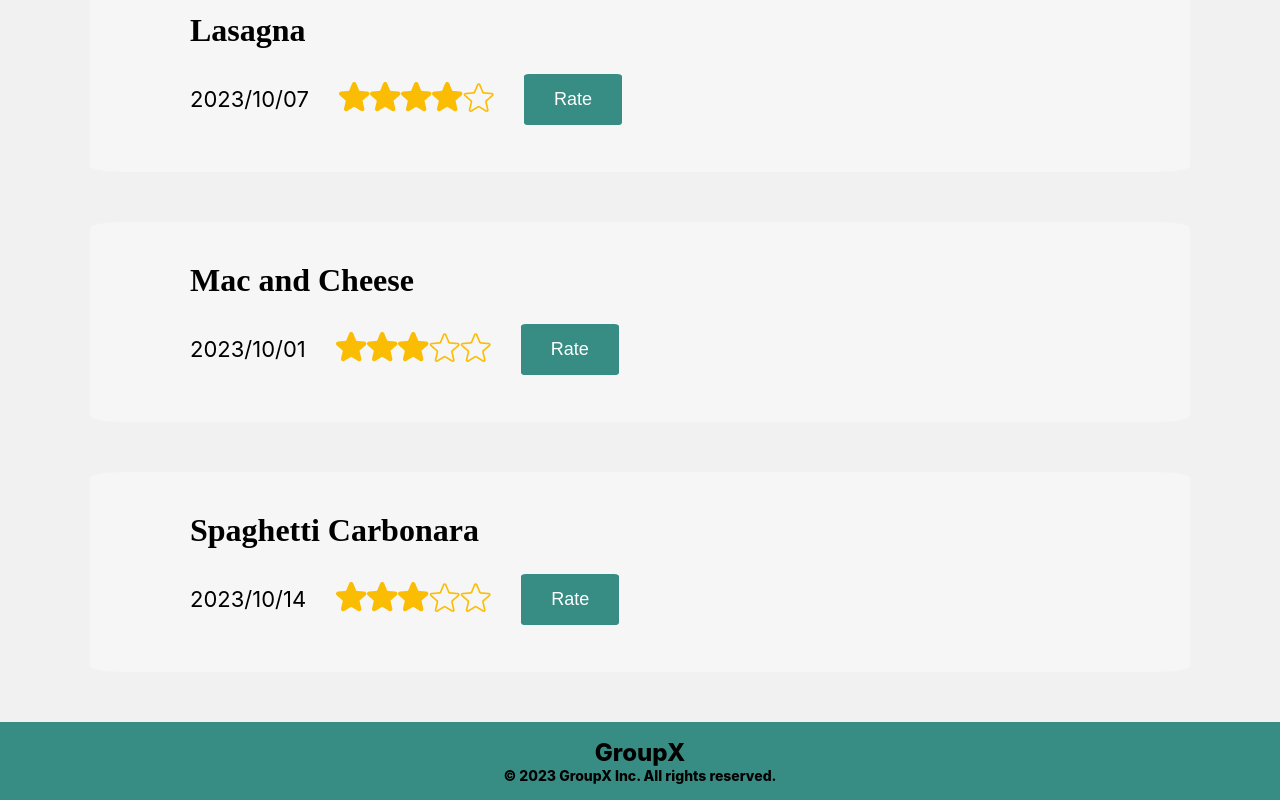
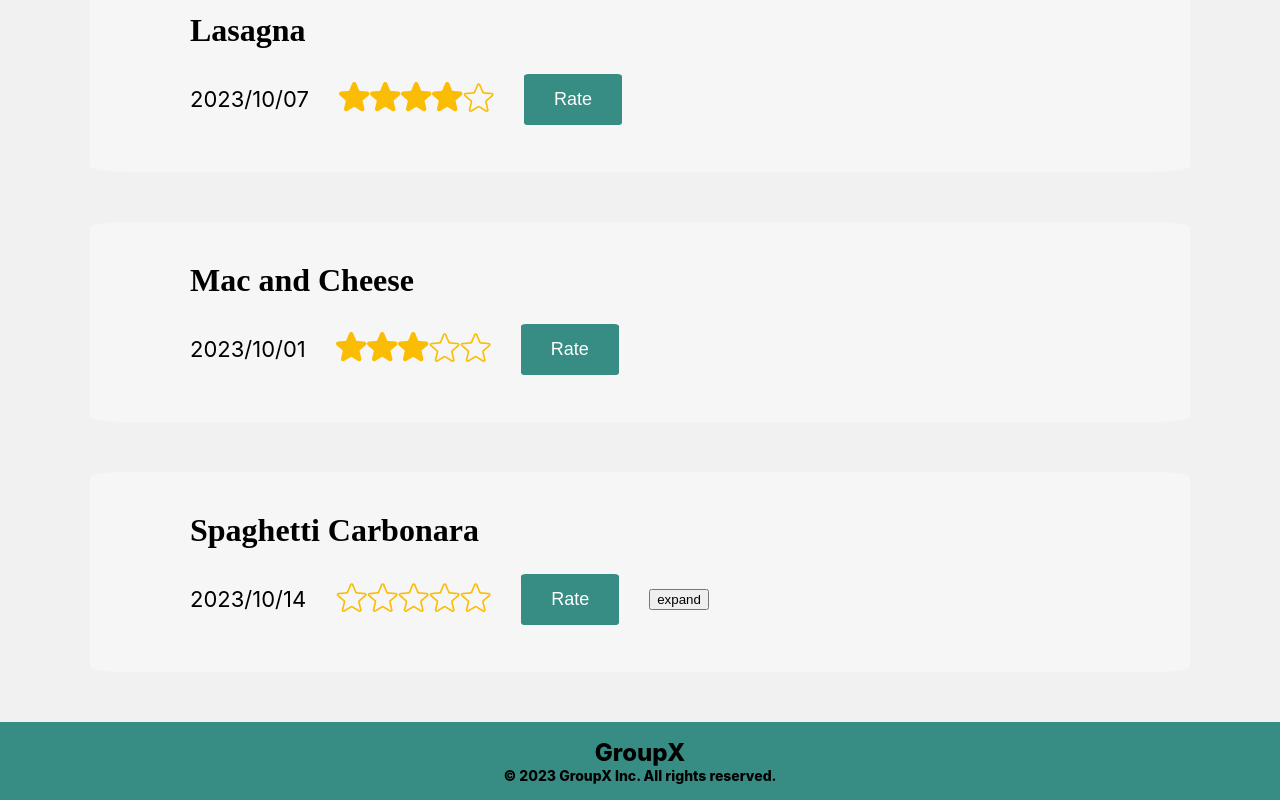
Before and after one commit to VT-SE-Fall2023/groupx-recipe-frontend, a React (Create React App) app: page /history in a window 1280 px wide. Shown: the part 1181-1981 px from the top of the page. Built offline with nearby package versions, Linux system fonts and the light colour scheme.

Commit message:
add an expand button in history element

```diff
--- a/src/HistoryElement.js
+++ b/src/HistoryElement.js
@@ -1,5 +1,6 @@
 import { useState } from 'react';
 import './css/HistoryElement.css';
+import Rating from './RatingElement';
 
 //props include: name, date, rate, ingredients, steps
 function HistoryElement(props) {
@@ -19,18 +20,13 @@ function HistoryElement(props) {
 
     return (
 
-        <div className='history-element' onClick={handleToggle} style={containerStyle}>
+        <div className='history-element' style={containerStyle}>
                     <h5 className='menu-title'>{props.name}</h5>
                     <div className='functions'>
                         <p className='menu-date'>{props.date}</p>
-                        <div className='menu-rate'>
-                            <img src={require('./img/fullstar-icon.png')} alt="Full Star Logo" />
-                            <img src={require('./img/fullstar-icon.png')} alt="Full Star Logo" />
-                            <img src={require('./img/fullstar-icon.png')} alt="Full Star Logo" />
-                            <img src={require('./img/emptystar-icon.png')} alt="Empty Star Logo" />
-                            <img src={require('./img/emptystar-icon.png')} alt="Empty Star Logo" />
-                        </div>
+                        <Rating expand= {isExpanded} />
                         <button className='rate-button'>Rate</button>
+                        <button className='expand-button' onClick={handleToggle} >expand</button>
                     </div>
                     {isExpanded
                         &&
--- a/src/HistoryPage.js
+++ b/src/HistoryPage.js
@@ -2,7 +2,6 @@ import React from 'react';
 import './App.css';
 import './css/HistoryPage.css';
 import HistoryElement from './HistoryElement';
-
 
 
 function HistoryPage() {
--- a/src/RatingElement.js
+++ b/src/RatingElement.js
@@ -1,9 +1,11 @@
 import React, { useState } from 'react';
 
-const Rating = () => {
+const Rating = ({isExpanded}) => {
   const [rating, setRating] = useState(0);
   const handleStarClick = (clickedRating) => {
-    setRating(clickedRating);
+    if (isExpanded){
+        setRating(clickedRating);
+    }
   };
 
   const renderStars = () => {
```
